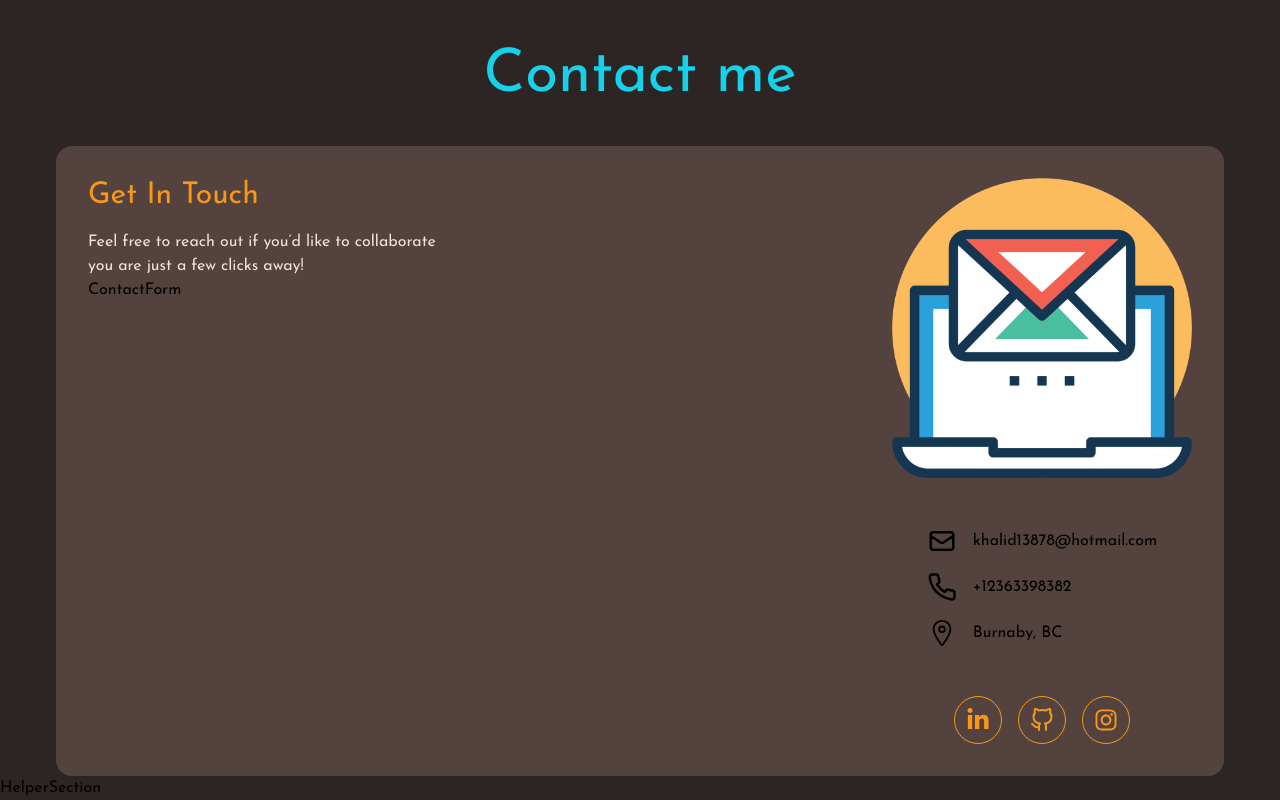
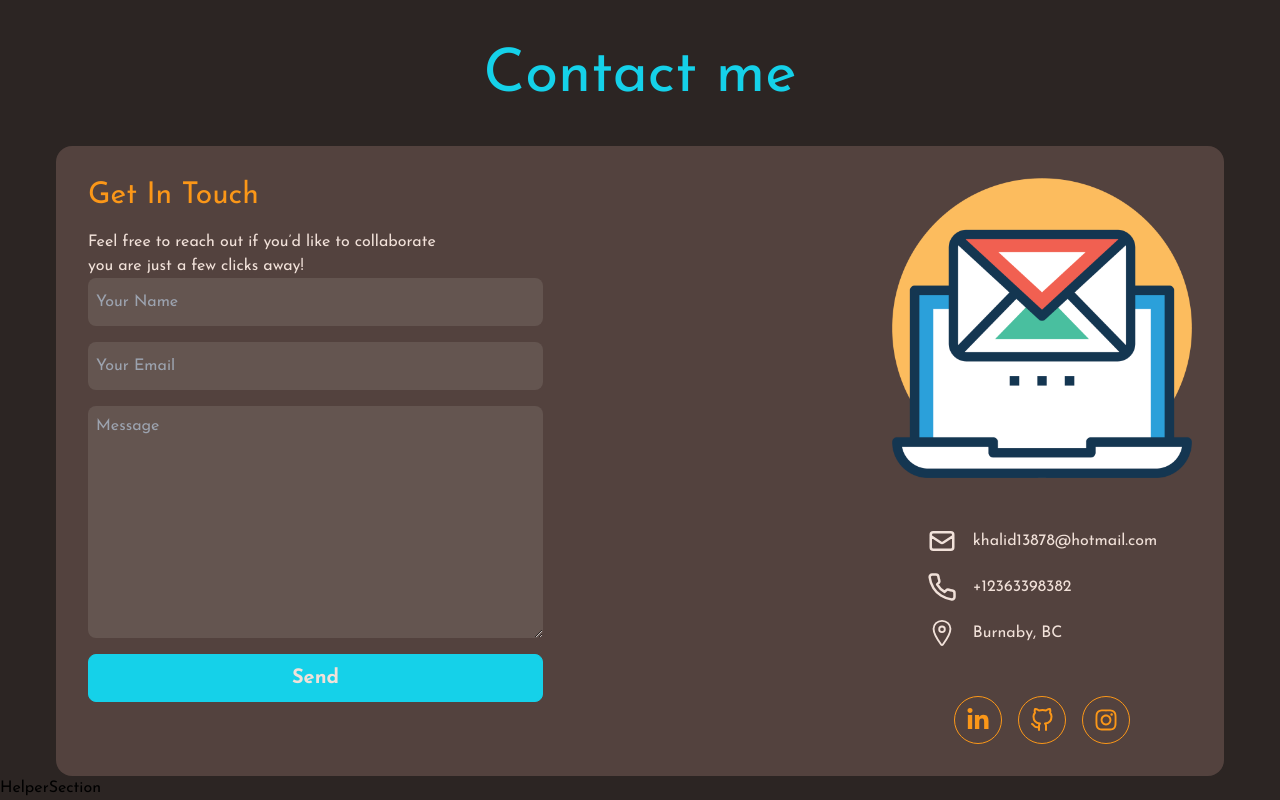
Before and after one commit to khalidkarimkqr/khalidkarimkqr.github.io, a React (Vite) app: page / in a window 1280 px wide. Shown: the part 3839-4639 px from the top of the page. Built offline with nearby package versions, Linux system fonts and the light colour scheme.

Commit message:
tested the form using emailjs and worked smoothly

```diff
--- a/package.json
+++ b/package.json
@@ -10,6 +10,8 @@
     "preview": "vite preview"
   },
   "dependencies": {
+    "@emailjs/browser": "^4.4.1",
+    "emailjs": "^4.0.3",
     "react": "^19.0.0",
     "react-dom": "^19.0.0",
     "react-icons": "^5.4.0"
--- a/src/components/contactMe/ContactForm.jsx
+++ b/src/components/contactMe/ContactForm.jsx
@@ -1,7 +1,62 @@
 import React from "react";
+import { useRef } from "react";
+import emailjs from "@emailjs/browser";
 
 const ContactForm = () => {
-  return <div>ContactForm</div>;
+  const form = useRef();
+
+  const sendEmail = (e) => {
+    e.preventDefault();
+
+    emailjs
+      .sendForm("service_j7q34vb", "template_j54i5d8", form.current, {
+        publicKey: "-zCSVnEXaVXohTDc3",
+      })
+      .then(
+        () => {
+          console.log("SUCCESS!");
+        },
+        (error) => {
+          console.log("FAILED...", error.text);
+        }
+      );
+  };
+
+  return (
+    <div>
+      <form ref={form} onSubmit={sendEmail} className="flex flex-col gap-4">
+        <input
+          type="text"
+          name="from_name"
+          placeholder="Your Name"
+          required
+          className="h-12 rounded-lg bg-lightBrown px-2"
+        />
+        <input
+          type="email"
+          name="from_email"
+          placeholder="Your Email"
+          required
+          className="h-12 rounded-lg bg-lightBrown px-2"
+        />
+        <textarea
+          type="text"
+          name="message"
+          rows="9"
+          cols="50"
+          placeholder="Message"
+          required
+          className=" rounded-lg bg-lightBrown p-2"
+        />
+        <button
+          type="submit"
+          className="w-full rounded-lg border border-cyan text-white h-12 font-bold text-xl hover:bg-darkCyan bg-cyan transition-all duration-500"
+        >
+          Send
+        </button>
+      </form>
+    </div>
+  );
 };
 
 export default ContactForm;
--- a/src/components/contactMe/ContactInfo.jsx
+++ b/src/components/contactMe/ContactInfo.jsx
@@ -6,7 +6,7 @@ import SingleInfo from "./SingleInfo";
 
 const ContactInfo = () => {
   return (
-    <div className="flex flex-col gap-4">
+    <div className="flex flex-col gap-4 text-white">
       <SingleInfo text="khalid13878@hotmail.com" Image={HiOutlineMail} />
       <SingleInfo text="+12363398382" Image={FiPhone} />
       <SingleInfo text="Burnaby, BC" Image={IoLocationOutline} />
--- a/src/components/contactMe/ContactMeRight.jsx
+++ b/src/components/contactMe/ContactMeRight.jsx
@@ -7,7 +7,7 @@ const ContactMeRight = () => {
   return (
     <div className="flex flex-col items-center justify-center gap-12">
       <img
-        src="../public/images/email-image.png"
+        src="../images/email-image.png"
         alt="Contact Me"
         className="max-w-[300px]"
       />
```
Also changed, not shown: 1 other file (tests, documents, lock files or other folders).
